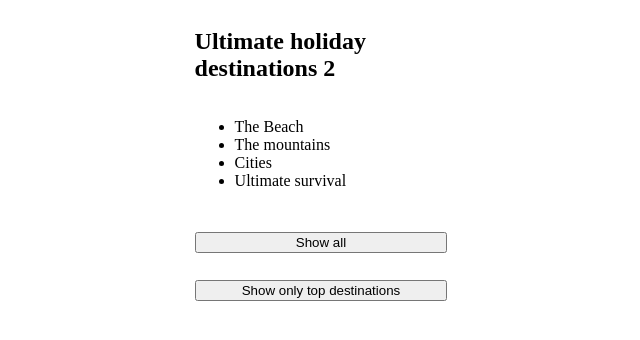
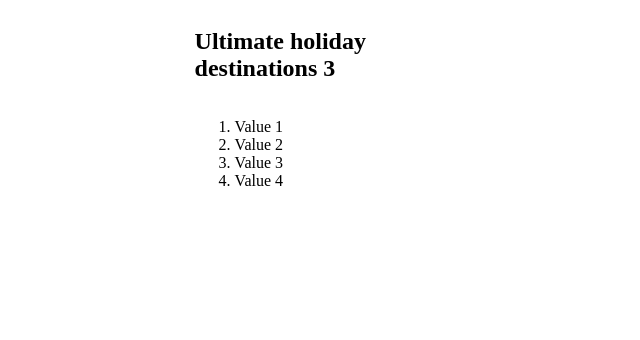
Before and after one commit to rubrafmex/ultimate-components, a React (Create React App) app: page / in a window 1280 px wide. Shown: the top 340 px of the page, without its empty margins (319-959 px from the left). Built offline with nearby package versions, Linux system fonts and the light colour scheme.

Commit message:
Mapping an Object to view

```diff
--- a/src/App.js
+++ b/src/App.js
@@ -1,10 +1,10 @@
 import React from 'react';
 import './machine.css';
-import UltimateHolidayList2 from "./UltimateHolidayList2";
+import UltimateHolidayList3 from "./UltimateHolidayList3";
 
 const App = () => (
     <main>
-        <UltimateHolidayList2/>
+        <UltimateHolidayList3/>
     </main>
 );
 
--- /dev/null
+++ b/src/UltimateHolidayList3.js
@@ -0,0 +1,25 @@
+import React from "react";
+
+const sourceObj = {
+    val1: 'Value 1',
+    val2: 'Value 2',
+    val3: 'Value 3',
+    val4: 'Value 4'
+}
+
+// Advice: State must be immutable, so only use array functions that are immutable themselves and return new arrays instead of modifying the original one.
+
+const UltimateHolidayList3 = () => {
+    return (
+        <section>
+            <h1>Ultimate holiday destinations 3</h1>
+            <ol>
+                {Object.keys(sourceObj).map(key =>
+                    <li key={key}>{sourceObj[key]}</li>
+                )}
+            </ol>
+        </section>
+    );
+}
+
+export default UltimateHolidayList3;
```
